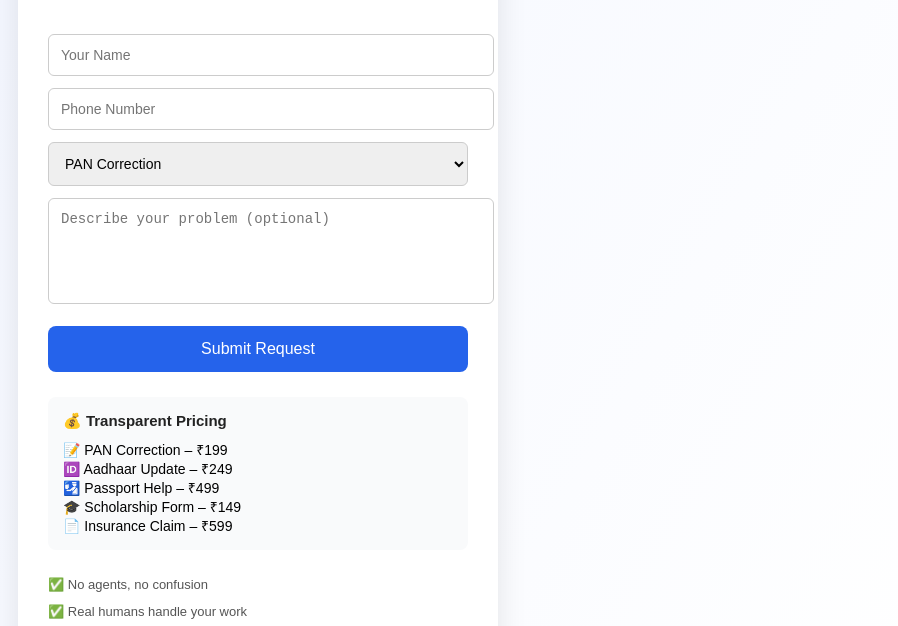
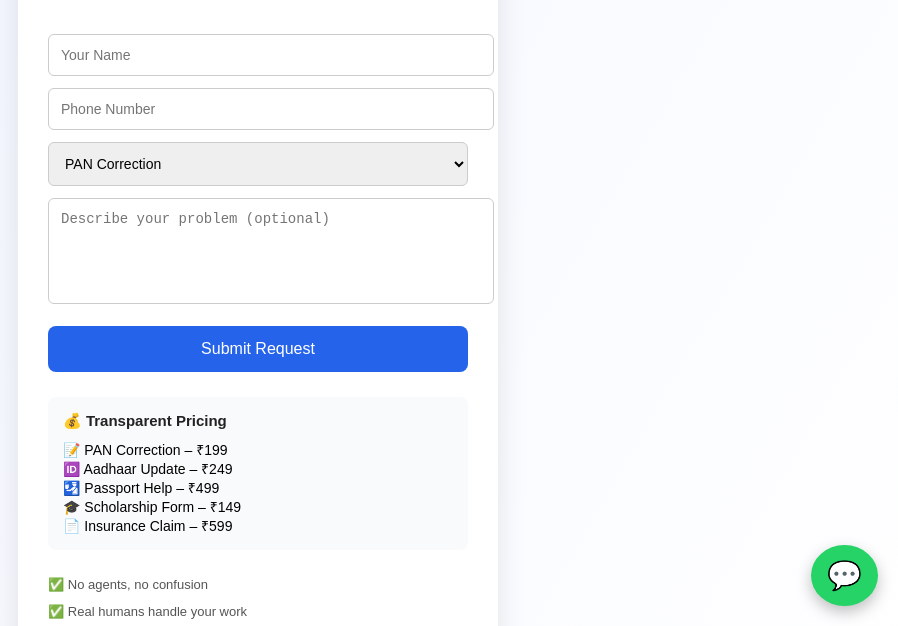
Before and after one commit to vikaschauhan9120252631-coder/lifesetu, a website: page index.html in a window 1280 px wide. Shown: the part 174-800 px from the top of the page, without its empty margins (382-1280 px from the left). Drawn offline with Linux system fonts and the light colour scheme.

Commit message:
Add files via upload

```diff
--- a/index.html
+++ b/index.html
@@ -142,6 +142,35 @@
 <footer>
   © 2026 LifeSetu • Life Admin Made Easy
 </footer>
+<!-- 📲 WhatsApp Floating Button -->
+<!-- 📲 WhatsApp Floating Button -->
+<a
+  href="https://wa.me/919918549863?text=Hi%20LifeSetu,%20I%20need%20help%20with%20paperwork"
+  class="whatsapp-float"
+  target="_blank"
+>
+  💬
+</a>
+
+
+<style>
+.whatsapp-float {
+  position: fixed;
+  bottom: 20px;
+  right: 20px;
+  background: #25d366;
+  color: white;
+  font-size: 28px;
+  padding: 14px 16px;
+  border-radius: 50%;
+  text-decoration: none;
+  box-shadow: 0 6px 15px rgba(0,0,0,0.25);
+  z-index: 999;
+}
+.whatsapp-float:hover {
+  background: #1ebe5d;
+}
+</style>
 
 </body>
 </html>
```
